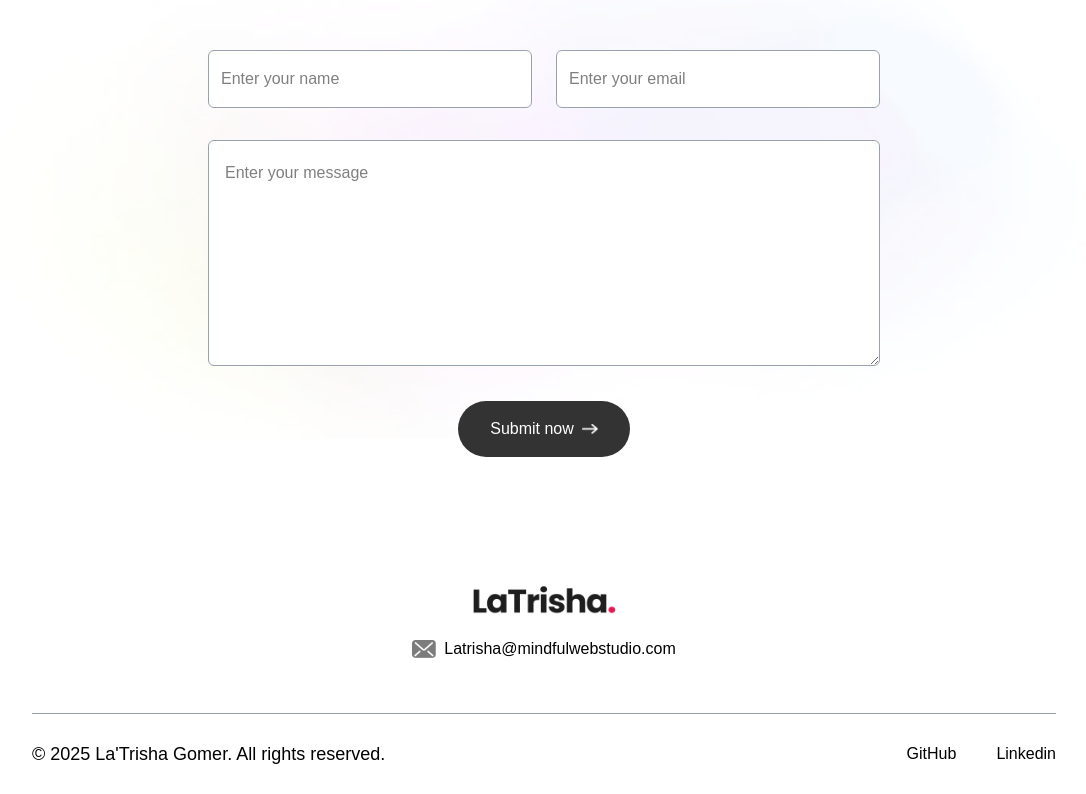
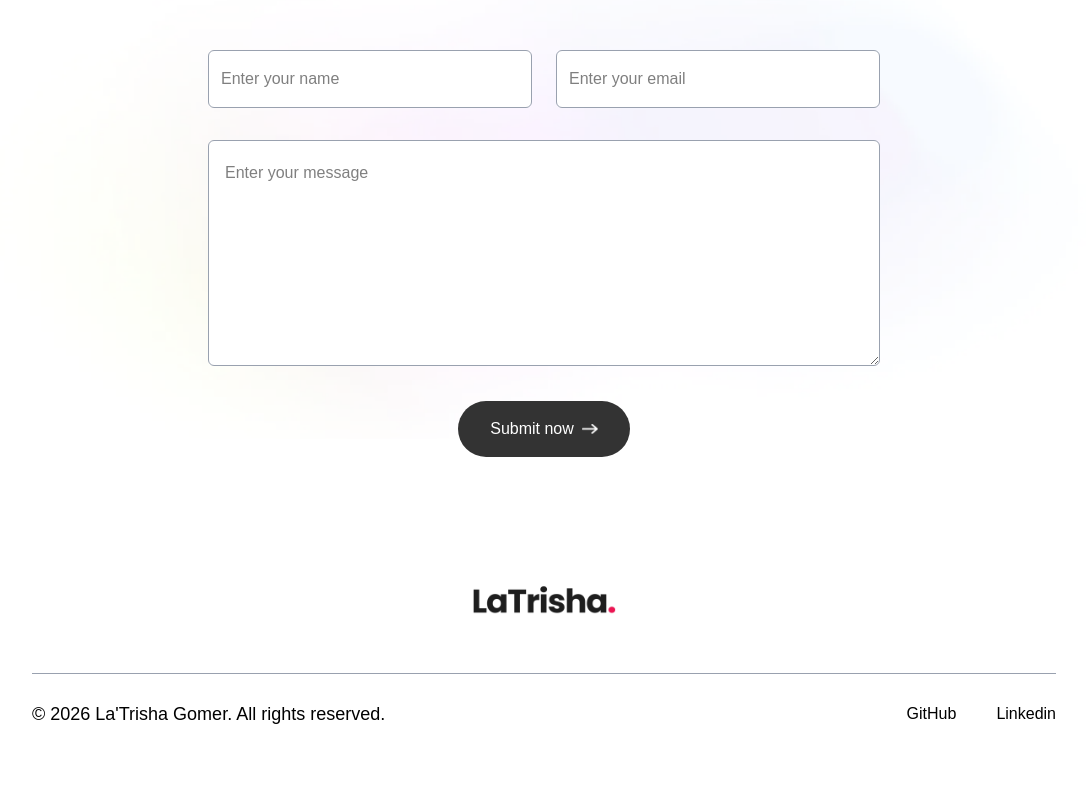
Before and after one commit to LaTrishaGomer/latrisha-gomer, a Next.js app: page / in a window 1280 px wide. Shown: the part 1746-2540 px from the top of the page, without its empty margins (96-1182 px from the left). After the commit the page ends 2500 px from the top, so only its background shows below. Built offline with nearby package versions, Linux system fonts and the light colour scheme; a web font is replaced by a local one.

Commit message:
remove email address from footer, update copyright year

```diff
--- a/app/components/Footer.jsx
+++ b/app/components/Footer.jsx
@@ -9,14 +9,14 @@ const Footer = () => {
       <div className='text-center'>
         <Image src={assets.logo} alt='' className='w-36 mx-auto mb-2' />
 
-        <div className='w-max flex items-center gap-2 mx-auto'>
+        {/*<div className='w-max flex items-center gap-2 mx-auto'>
         <Image src={assets.mail_icon} alt='' className='w-6' />
         Latrisha@mindfulwebstudio.com
-        </div>
+        </div> */}
       </div>
 
     <div className='text-center sm:flex items-center justify-between border-t border-gray-400 mx-[10%] mt-12 py-6'>
-        <p>© 2025 La'Trisha Gomer. All rights reserved.</p>
+        <p>© 2026 La'Trisha Gomer. All rights reserved.</p>
         <ul className='flex items-center gap-10 justify-center mt-4 sm:mt-0'>
             <li>
                 <a href="https://github.com/LaTrishaGomer" target="_blank">GitHub</a>
```
